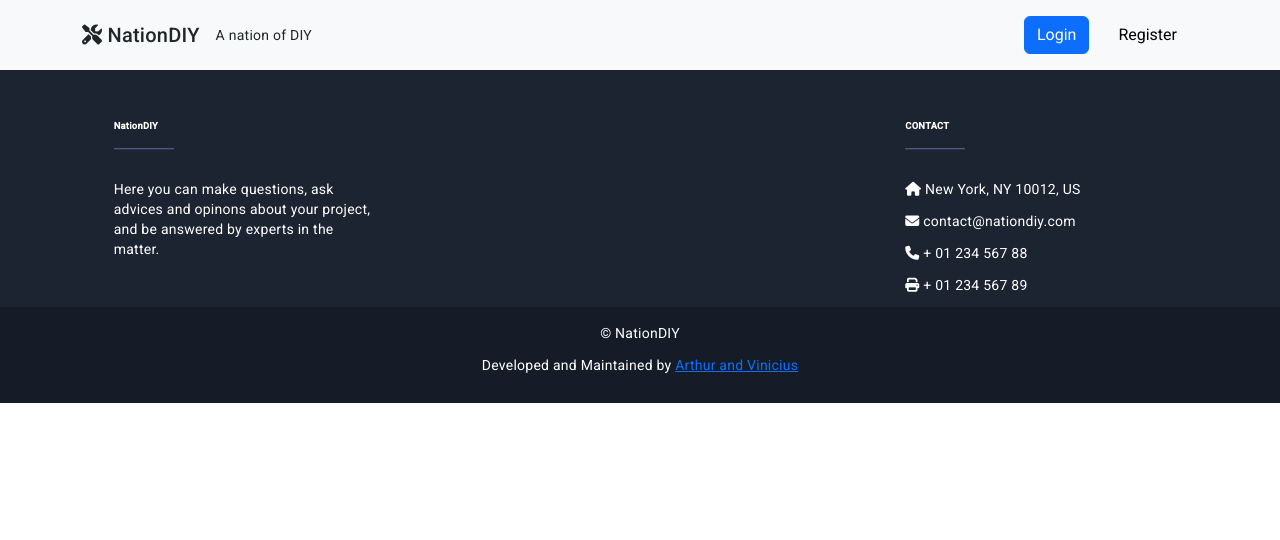
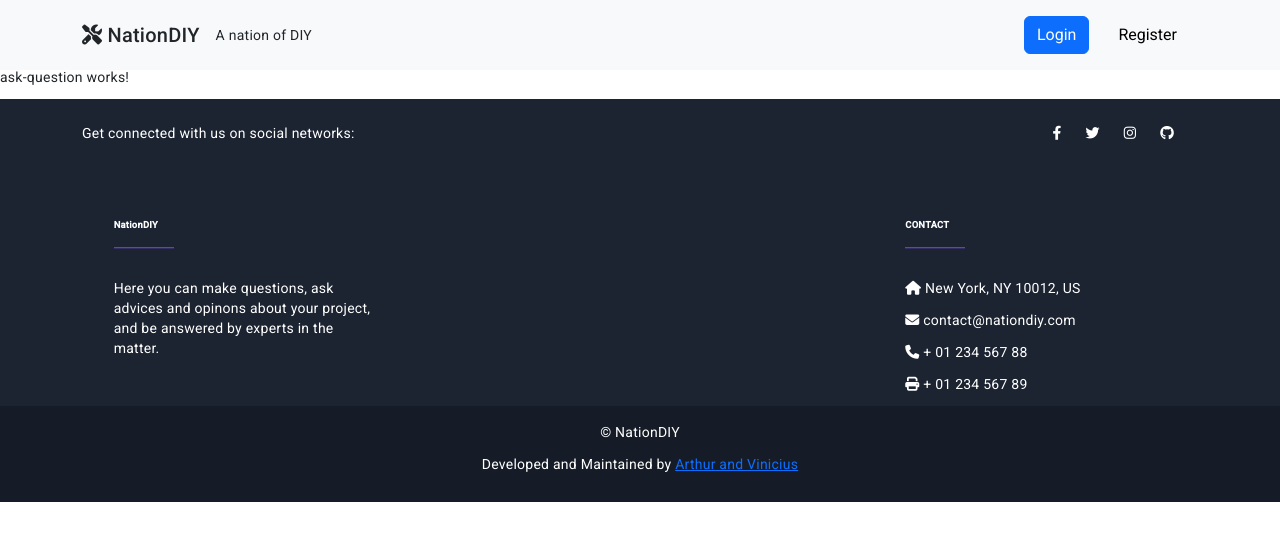
Before and after one commit to Arthur-Carbonari/NationDIY, an Angular app in the folder frontend/: page /ask-question in a window 1280 px wide. Before the commit this address led to /. Shown: the top 540 px of the page. Built offline with nearby package versions, Linux system fonts and the light colour scheme.

Commit message:
Create module ask-question, route btn on home page

```diff
--- a/frontend/src/app/app-routing.module.ts
+++ b/frontend/src/app/app-routing.module.ts
@@ -1,9 +1,12 @@
 import { NgModule } from '@angular/core';
 import { RouterModule, Routes } from '@angular/router';
 import { HomeComponent } from './components/home/home.component';
+import { LoginModalComponent } from './components/login-modal/login-modal.component';
+import { AskQuestionComponent } from './components/ask-question/ask-question.component';
 
 const routes: Routes = [
-  {path: "", component: HomeComponent}
+  {path: "", component: HomeComponent},
+  {path: 'ask-question', component: AskQuestionComponent}
 ];
 
 @NgModule({
--- a/frontend/src/app/app.module.ts
+++ b/frontend/src/app/app.module.ts
@@ -16,6 +16,7 @@ import {MatInputModule} from '@angular/material/input'
 import {MatButtonModule } from '@angular/material/button';
 import { LoginModalComponent } from './components/login-modal/login-modal.component';
 import { SignupModalComponent } from './components/signup-modal/signup-modal.component';
+import { AskQuestionComponent } from './components/ask-question/ask-question.component';
 
 @NgModule({
   declarations: [
@@ -25,6 +26,7 @@ import { SignupModalComponent } from './components/signup-modal/signup-modal.com
     HomeComponent,
     LoginModalComponent,
     SignupModalComponent,
+    AskQuestionComponent,
   ],
   imports: [
     BrowserModule,
--- /dev/null
+++ b/frontend/src/app/components/ask-question/ask-question.component.html
@@ -0,0 +1,4 @@
+<hr>
+<hr>
+<hr>
+<p>ask-question works!</p>
--- a/frontend/src/app/components/home/home.component.html
+++ b/frontend/src/app/components/home/home.component.html
@@ -7,6 +7,8 @@
                 <h2>DIY</h2>
                 <h3>Do It Yourself, with a lil help</h3>
                 <p>Here you can make questions, ask advices and opinons about your project, and be answered by experts in the matter</p>
+                <a routerLink="ask-question" class="btn btn-primary">  Ask a Question</a>
+
             </div>
             <div class="col-lg-8 py-3">
                 <img src="https://images.pexels.com/photos/1178498/pexels-photo-1178498.jpeg?auto=compress&cs=tinysrgb&w=1260&h=750&dpr=1" alt="math" class="mx-auto d-block w-75">
```
Also changed, not shown: frontend/src/app/components/ask-question/ask-question.component.ts (added, +10 -0 lines), frontend/src/app/components/ask-question/ask-question.component.scss (added), 1 other file (tests, documents, lock files or other folders).
